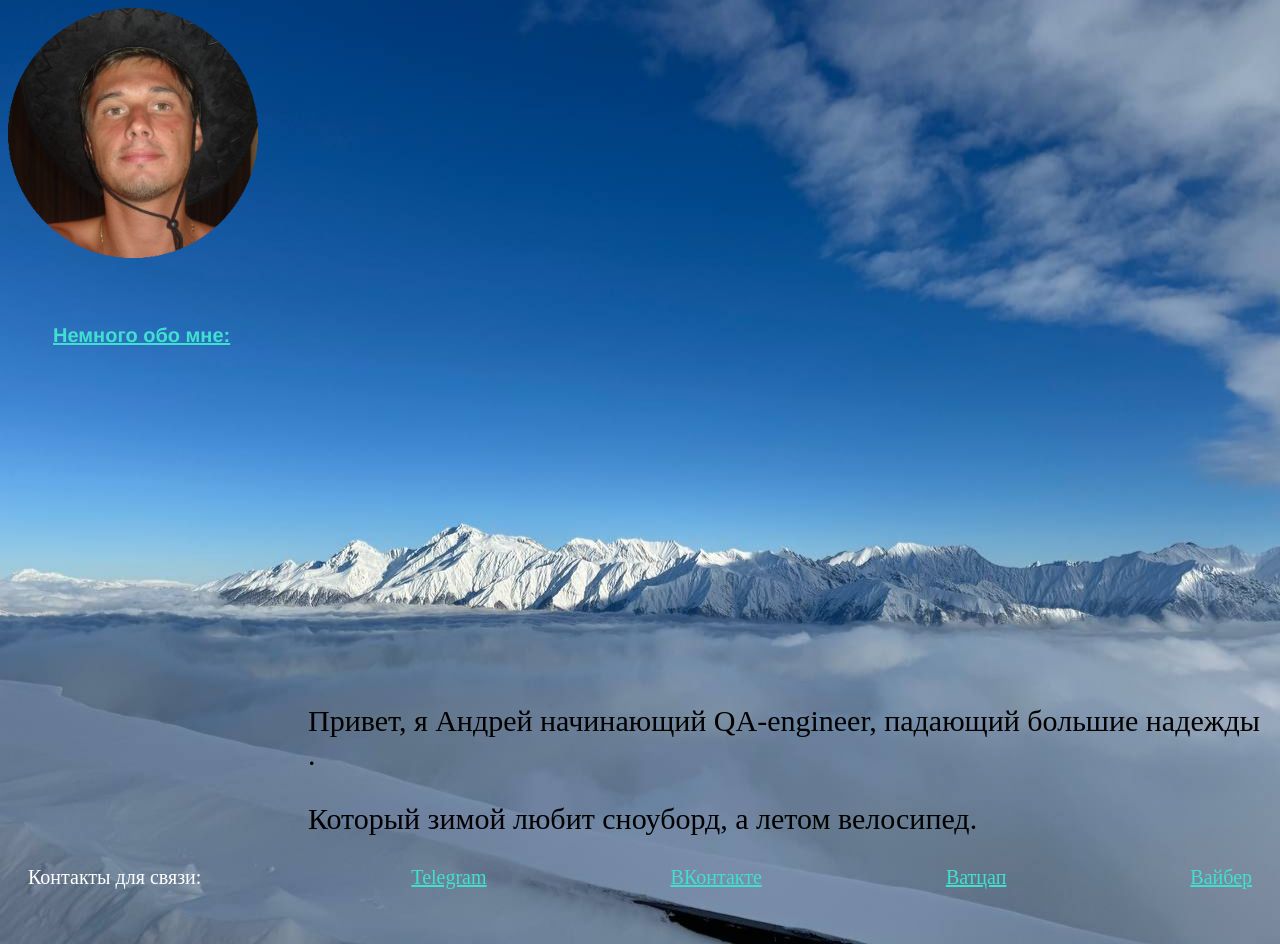
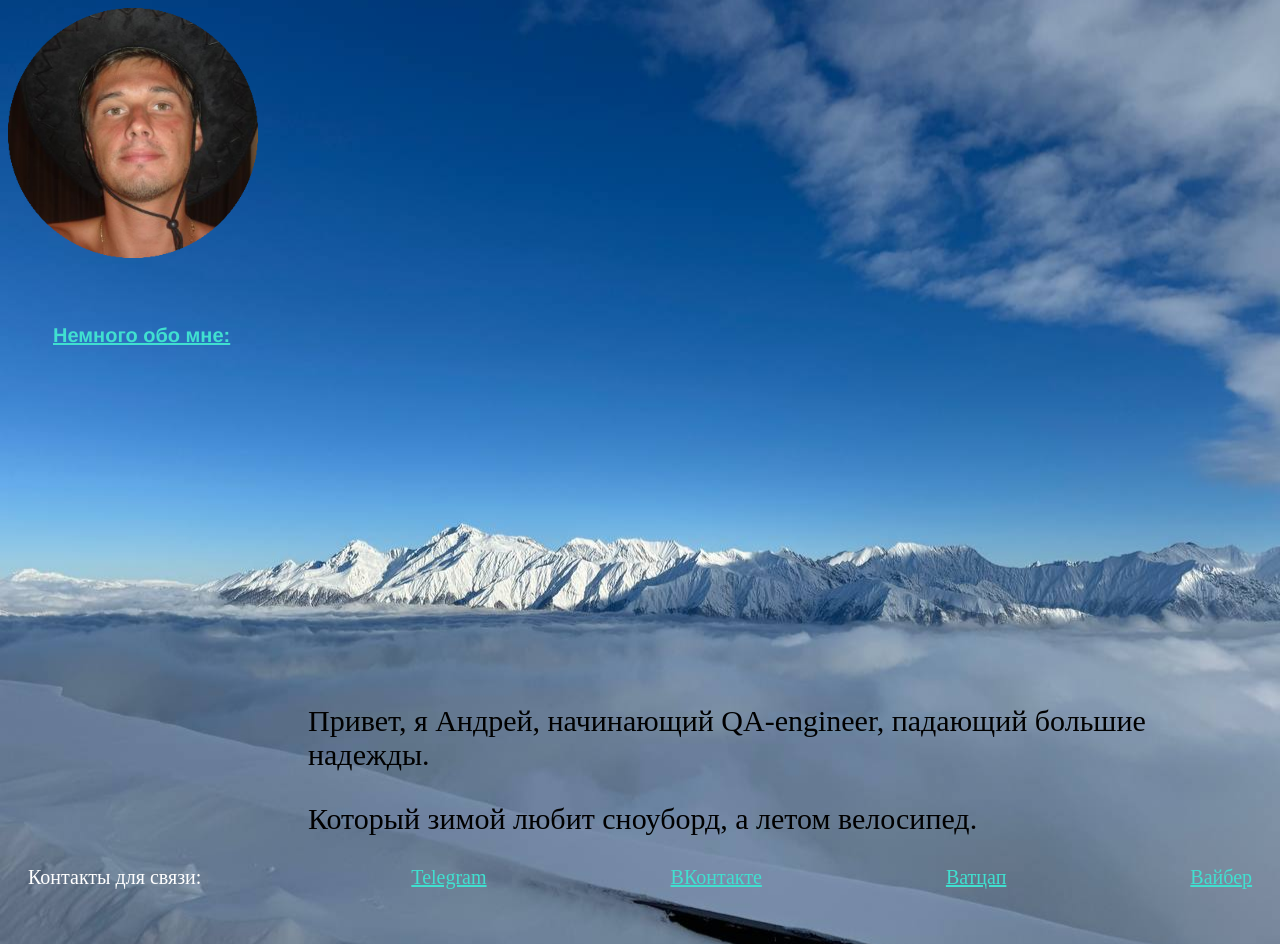
Before and after one commit to Andrei-Pyrlik-QA/HTTP-CSS, a plain HTML site: page index.html in a window 1280 px wide. Shown: the top 944 px of the page. Drawn offline with Linux system fonts and the light colour scheme.

Commit message:
Add files via upload

```diff
--- a/index.html
+++ b/index.html
@@ -3,23 +3,19 @@
     <head>
         <title>MrPyrlik</title>
         <link rel="stylesheet" href="style.css">
-
+        <!-- Добавляем тег viewport -->
+        <meta name="viewport" content="width=device-width, initial-scale=1.0">
     </head>
-
         <body>
         <header>
-
-                </a>
+            <!-- Здесь может быть ваш логотип или другие элементы заголовка -->
         </header>
-
         <div class="container">
             <img alt="Привет я Андрей" src="avatar.png" height="250" width="250">
             <h1><a href="navigation.html" target="_blank">Немного обо мне:</a></h1>
-                <p>Привет, я Андрей начинающий QA-engineer, падающий большие надежды .</p>
+            <p>Привет, я Андрей, начинающий QA-engineer, падающий большие надежды.</p>
             <p>Который зимой любит сноуборд, а летом велосипед.</p>
-
         </div>
-
         <footer>
             <div class="char">Контакты для связи:</div>
             <a href="https://t.me/@Mr_Pyrlik">Telegram</a>
```
Lines whose indentation alone changed are shown as unchanged.
